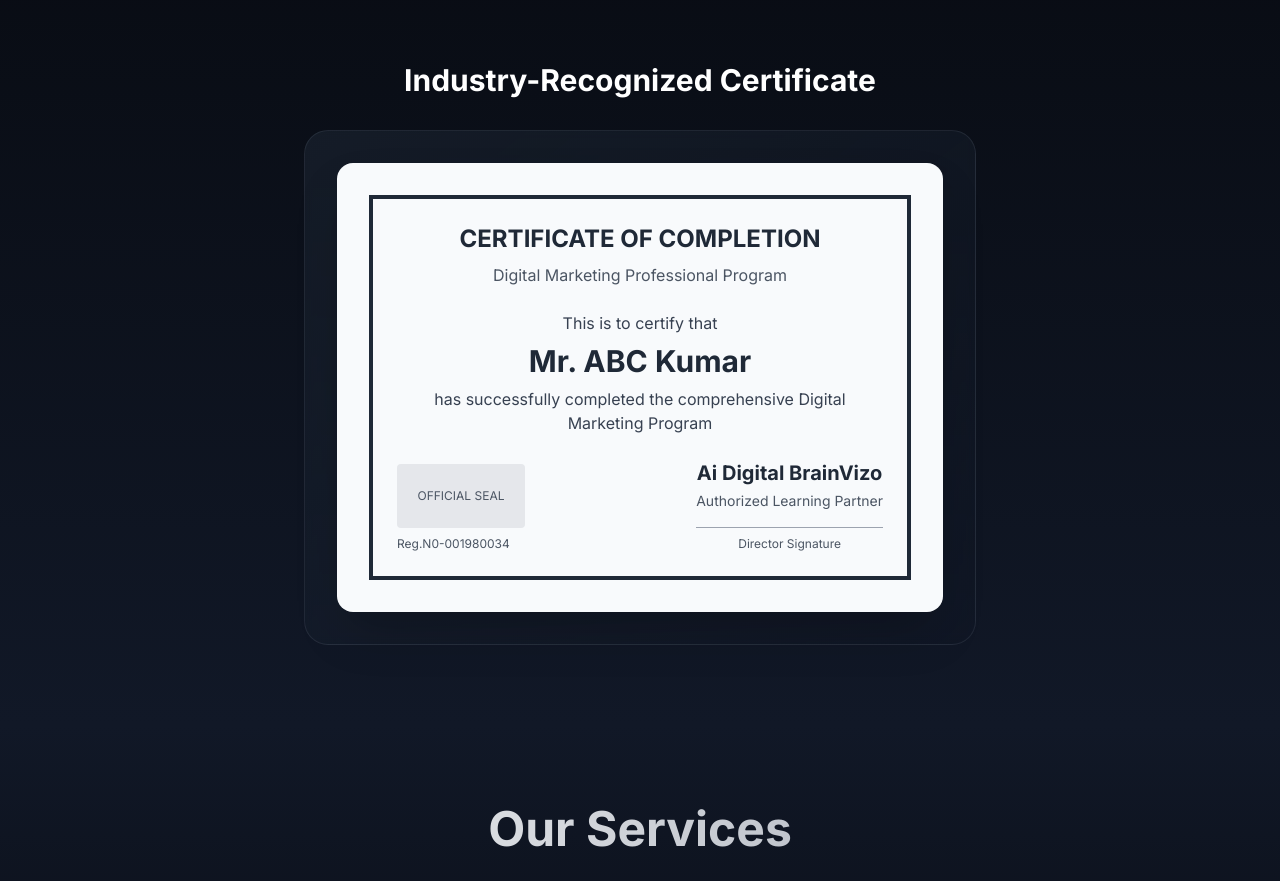
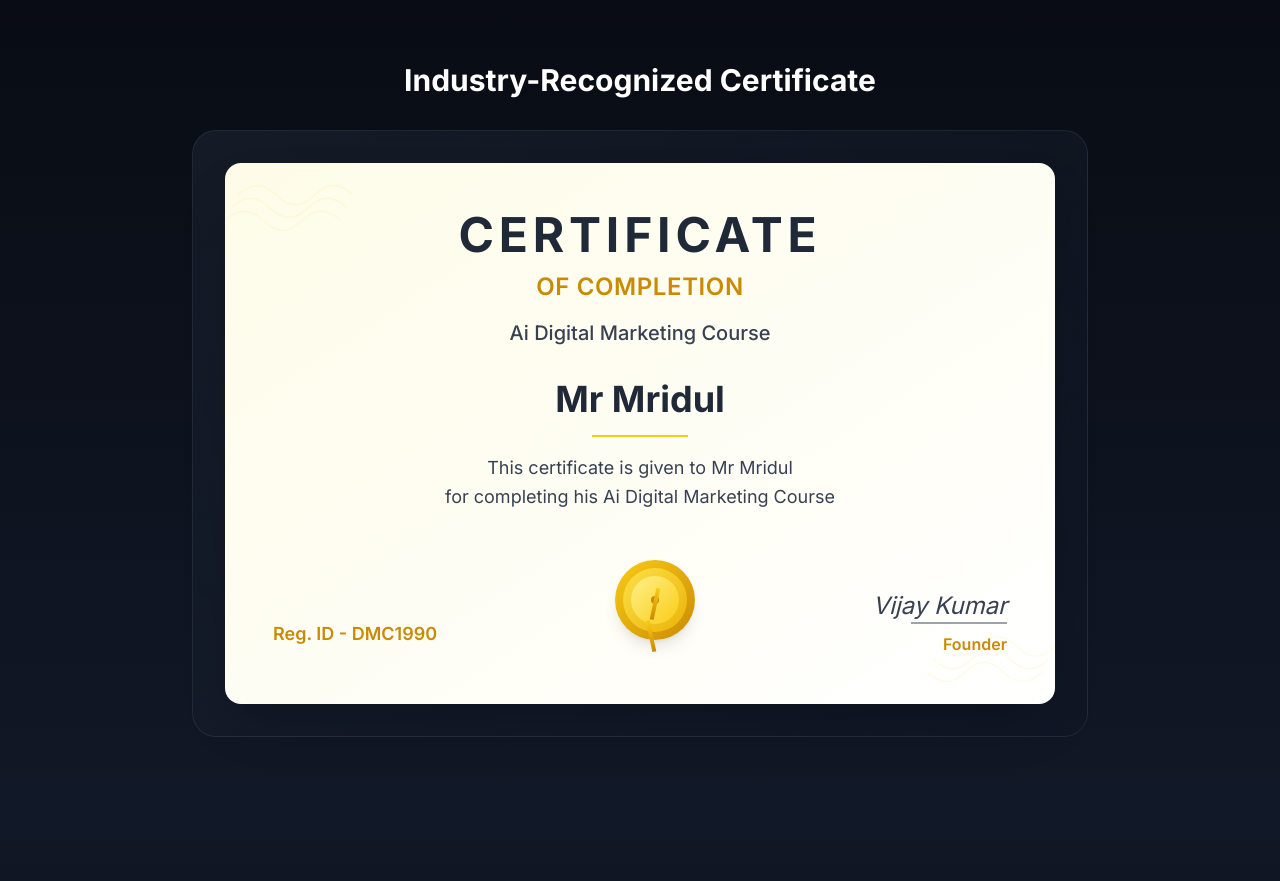
Before and after one commit to Vijay1977-lab/brainvizo-digital-pulse-91, a React (Vite) app: page / in a window 1280 px wide. Shown: the part 1420-2301 px from the top of the page. Built offline with nearby package versions, Linux system fonts and the light colour scheme.

Commit message:
Update certificate design
Update certificate to match the provided image, including text, layout, and decorative elements.

```diff
--- a/src/components/CoursesSection.tsx
+++ b/src/components/CoursesSection.tsx
@@ -68,34 +68,73 @@ const CoursesSection = () => {
         {/* Certificate Section */}
         <div className="text-center">
           <h3 className="text-3xl font-bold text-white mb-8">Industry-Recognized Certificate</h3>
-          <div className="max-w-2xl mx-auto bg-gradient-to-br from-gray-800/50 to-gray-900/30 backdrop-blur-sm border border-gray-500/20 rounded-3xl p-8 hover:border-gray-500/50 transition-all duration-500">
-            <div className="p-8 rounded-2xl shadow-2xl transform hover:scale-105 transition-transform duration-500 bg-slate-50">
-              <div className="border-4 border-gray-800 p-6">
-                <div className="text-center mb-6">
-                  <h4 className="text-2xl font-bold text-gray-800 mb-2">CERTIFICATE OF COMPLETION</h4>
-                  <p className="text-gray-600">Digital Marketing Professional Program</p>
+          <div className="max-w-4xl mx-auto bg-gradient-to-br from-gray-800/50 to-gray-900/30 backdrop-blur-sm border border-gray-500/20 rounded-3xl p-8 hover:border-gray-500/50 transition-all duration-500">
+            <div className="relative bg-gradient-to-br from-yellow-50 to-white p-12 rounded-2xl shadow-2xl transform hover:scale-105 transition-transform duration-500 overflow-hidden">
+
+              {/* Decorative flowing lines */}
+              <div className="absolute top-0 left-0 w-32 h-32 opacity-20">
+                <svg viewBox="0 0 200 200" className="w-full h-full text-yellow-400">
+                  <path d="M20,50 Q50,20 80,50 Q110,80 140,50 Q170,20 200,50" stroke="currentColor" strokeWidth="2" fill="none" className="animate-pulse"/>
+                  <path d="M10,70 Q40,40 70,70 Q100,100 130,70 Q160,40 190,70" stroke="currentColor" strokeWidth="1.5" fill="none" className="animate-pulse" style={{animationDelay: '0.5s'}}/>
+                  <path d="M0,90 Q30,60 60,90 Q90,120 120,90 Q150,60 180,90" stroke="currentColor" strokeWidth="1" fill="none" className="animate-pulse" style={{animationDelay: '1s'}}/>
+                </svg>
+              </div>
+
+              <div className="absolute bottom-0 right-0 w-32 h-32 opacity-20 rotate-180">
+                <svg viewBox="0 0 200 200" className="w-full h-full text-yellow-400">
+                  <path d="M20,50 Q50,20 80,50 Q110,80 140,50 Q170,20 200,50" stroke="currentColor" strokeWidth="2" fill="none" className="animate-pulse"/>
+                  <path d="M10,70 Q40,40 70,70 Q100,100 130,70 Q160,40 190,70" stroke="currentColor" strokeWidth="1.5" fill="none" className="animate-pulse" style={{animationDelay: '0.5s'}}/>
+                  <path d="M0,90 Q30,60 60,90 Q90,120 120,90 Q150,60 180,90" stroke="currentColor" strokeWidth="1" fill="none" className="animate-pulse" style={{animationDelay: '1s'}}/>
+                </svg>
+              </div>
+
+              <div className="relative z-10">
+                {/* Header */}
+                <div className="text-center mb-8">
+                  <h4 className="text-5xl font-bold text-gray-800 mb-3 tracking-widest">CERTIFICATE</h4>
+                  <p className="text-2xl text-yellow-600 font-semibold tracking-wide">OF COMPLETION</p>
+                  <p className="text-xl text-gray-700 mt-4 font-medium">Ai Digital Marketing Course</p>
                 </div>
 
-                <div className="mb-6">
-                  <p className="text-gray-700 mb-2">This is to certify that</p>
-                  <h5 className="text-3xl font-bold text-gray-800 mb-2">Mr. ABC Kumar</h5>
-                  <p className="text-gray-700">has successfully completed the comprehensive Digital Marketing Program</p>
+                {/* Recipient */}
+                <div className="text-center mb-8">
+                  <h5 className="text-4xl font-bold text-gray-800 mb-4">Mr Mridul</h5>
+                  <div className="w-24 h-0.5 bg-yellow-400 mx-auto mb-4"></div>
+                  <p className="text-gray-700 text-lg leading-relaxed max-w-2xl mx-auto">
+                    This certificate is given to Mr Mridul<br/>
+                    for completing his Ai Digital Marketing Course
+                  </p>
                 </div>
 
-                <div className="flex justify-between items-end">
+                {/* Bottom Section */}
+                <div className="flex justify-between items-end mt-12">
                   <div className="text-left">
-                    <div className="w-32 h-16 bg-gray-200 rounded mb-2 flex items-center justify-center">
-                      <span className="text-xs text-gray-600">OFFICIAL SEAL</span>
-                    </div>
-                    <p className="text-xs text-gray-600">Reg.N0-001980034</p>
+                    <p className="text-yellow-600 font-semibold text-lg mb-2">Reg. ID - DMC1990</p>
                   </div>
 
-                  <div className="text-center">
-                    <h6 className="text-xl font-bold text-gray-800 mb-1">Ai Digital BrainVizo</h6>
-                    <p className="text-sm text-gray-600 mb-4">Authorized Learning Partner</p>
-                    <div className="border-t border-gray-400 pt-2">
-                      <p className="text-xs text-gray-600">Director Signature</p>
+                  {/* Gold Seal */}
+                  <div className="flex-shrink-0">
+                    <div className="relative w-20 h-20 mx-auto mb-4">
+                      <div className="absolute inset-0 bg-gradient-to-br from-yellow-400 to-yellow-600 rounded-full shadow-lg"></div>
+                      <div className="absolute inset-2 bg-gradient-to-br from-yellow-300 to-yellow-500 rounded-full"></div>
+                      <div className="absolute inset-4 bg-gradient-to-br from-yellow-200 to-yellow-400 rounded-full flex items-center justify-center">
+                        <div className="w-2 h-2 bg-yellow-600 rounded-full"></div>
+                      </div>
+                      {/* Seal ribbons */}
+                      <div className="absolute -bottom-3 left-1/2 transform -translate-x-1/2">
+                        <div className="w-1 h-8 bg-gradient-to-b from-yellow-400 to-yellow-600 transform rotate-12"></div>
+                        <div className="w-1 h-8 bg-gradient-to-b from-yellow-400 to-yellow-600 transform -rotate-12 -ml-1"></div>
+                      </div>
                     </div>
+                  </div>
+
+                  {/* Signature */}
+                  <div className="text-right">
+                    <div className="mb-2">
+                      <p className="text-2xl text-gray-700 font-script italic">Vijay Kumar</p>
+                      <div className="w-24 h-0.5 bg-gray-400 ml-auto"></div>
+                    </div>
+                    <p className="text-yellow-600 font-semibold">Founder</p>
                   </div>
                 </div>
               </div>
```
